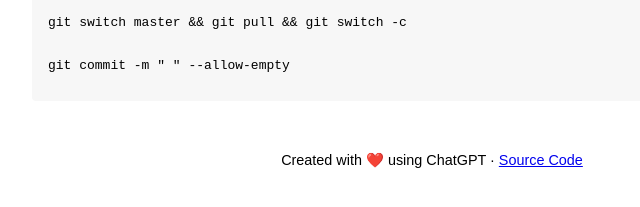
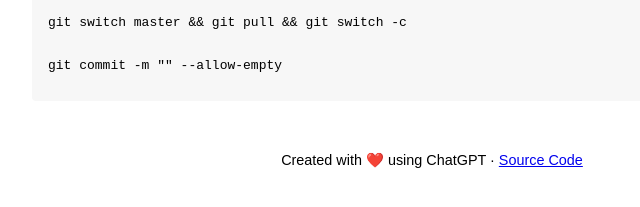
Before and after one commit to branch-name-generator/branch-name-generator.github.io, a plain HTML site: page index.html in a window 1280 px wide. Shown: the part 693-900 px from the top of the page, 208-848 px from the left. Drawn offline with Linux system fonts and the light colour scheme.

Commit message:
Support empty issue numbers and sub-issues (#3)

```diff
--- a/index.html
+++ b/index.html
@@ -196,18 +196,23 @@
                 .substring(0, 100);
       }
 
+      function prepareCommitMessage(number, name) {
+        return number && name ? `${number} ${name}` : number || name || "";
+      }
+
       function update() {
         const number = $issueNumber.value.trim();
         const name = $issueName.value.trim();
         const slug = slugify(name);
-        const branch = number ? `${number}/${slug}` : slug;
+        const branch = number ? `${number.split(" ").join("/")}/${slug}` : slug;
+        const commitMessage = prepareCommitMessage(number, name.replace(/"/g, '\\"'));
 
         $output.value = branch;
 
         document.getElementById("code1").textContent = `git switch -c ${branch}`;
         document.getElementById("code2").textContent = `git switch main && git pull && git switch -c ${branch}`;
         document.getElementById("code3").textContent = `git switch master && git pull && git switch -c ${branch}`;
-        document.getElementById("code4").textContent = `git commit -m "${number} ${name}" --allow-empty`;
+        document.getElementById("code4").textContent = `git commit -m "${commitMessage}" --allow-empty`;
       }
 
       function copyToClipboard(id, btn) {
```
